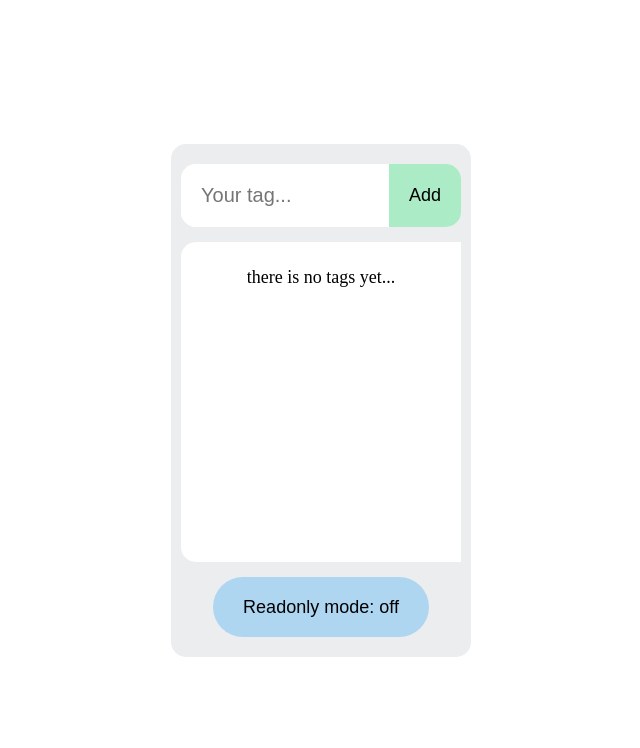
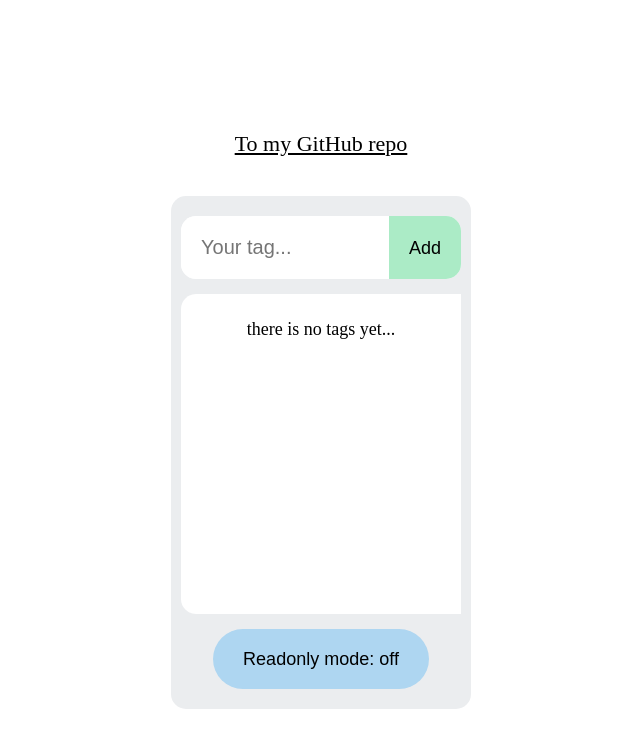
Before and after one commit to StarijShlupick/WebixAcademyTestTaskWA2021, a website built with webpack: page src/index.html in a window 1280 px wide. Shown: the whole page, without its empty margins (319-959 px from the left). Built offline with nearby package versions, Linux system fonts and the light colour scheme.

Commit message:
feat: add github link

```diff
--- a/src/components/TagComponent/TagComponent.js
+++ b/src/components/TagComponent/TagComponent.js
@@ -9,6 +9,7 @@ export class TagComponent extends HTMLElement {
   DOMmanipulations() {
     const checkbox = this.shadow.querySelector('.checkbox-button')
     checkbox.addEventListener('click', this.changeReadonly.bind(this))
+    this.readonly === 'true' ? checkbox.classList.add('active') : checkbox.classList.remove('active')
     const addButton = this.shadow.querySelector('.controll__button')
     addButton.addEventListener('click', this.addTag.bind(this))
     const listComponent = this.shadow.querySelectorAll('tag-list-element')
--- a/src/index.html
+++ b/src/index.html
@@ -7,6 +7,7 @@
   <title>Maksim Burakov test task</title>
 </head>
 <body>
+  <a class="git-link" href="https://github.com/StarijShlupick/WebixAcademyTestTaskWA2021/tree/develop" target="_blank">To my GitHub repo</a>
   <tag-component readonly="false"></tag-component>
 </body>
 </html>
--- a/src/style.css
+++ b/src/style.css
@@ -35,7 +35,20 @@ p {
 
 body {
   display: flex;
-  justify-content: space-around;
+  flex-direction: column;
+  justify-content: center;
   align-items: center;
   height: 100vh;
 }
+
+.git-link{
+  display: inline-block;
+  font-size: 22px;
+  text-decoration: underline;
+  margin: 40px;
+  transition: all .3s;
+}
+
+.git-link:hover{
+  background-color: #EBEDEF;
+}
```
Also changed, not shown: dist/index.html, dist/main.js.
